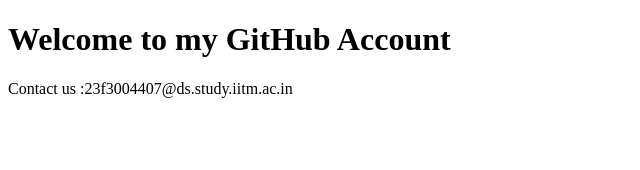
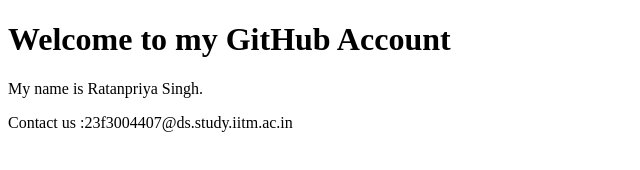
Before and after one commit to Ratanpriya-sys/GitHub-demo, a plain HTML site: page user.html in a window 1280 px wide. Shown: the whole page, without its empty margins (0-640 px from the left). Drawn offline with Linux system fonts and the light colour scheme.

Commit message:
adding para

```diff
--- a/user.html
+++ b/user.html
@@ -7,6 +7,7 @@
 </head>
 <body>
     <h1>Welcome to my GitHub Account</h1>
+    <p>My name is Ratanpriya Singh.</p>
     <p>Contact us :<!--email_off-->23f3004407@ds.study.iitm.ac.in<!--/email_off--></p>
 </body>
 </html>
```
